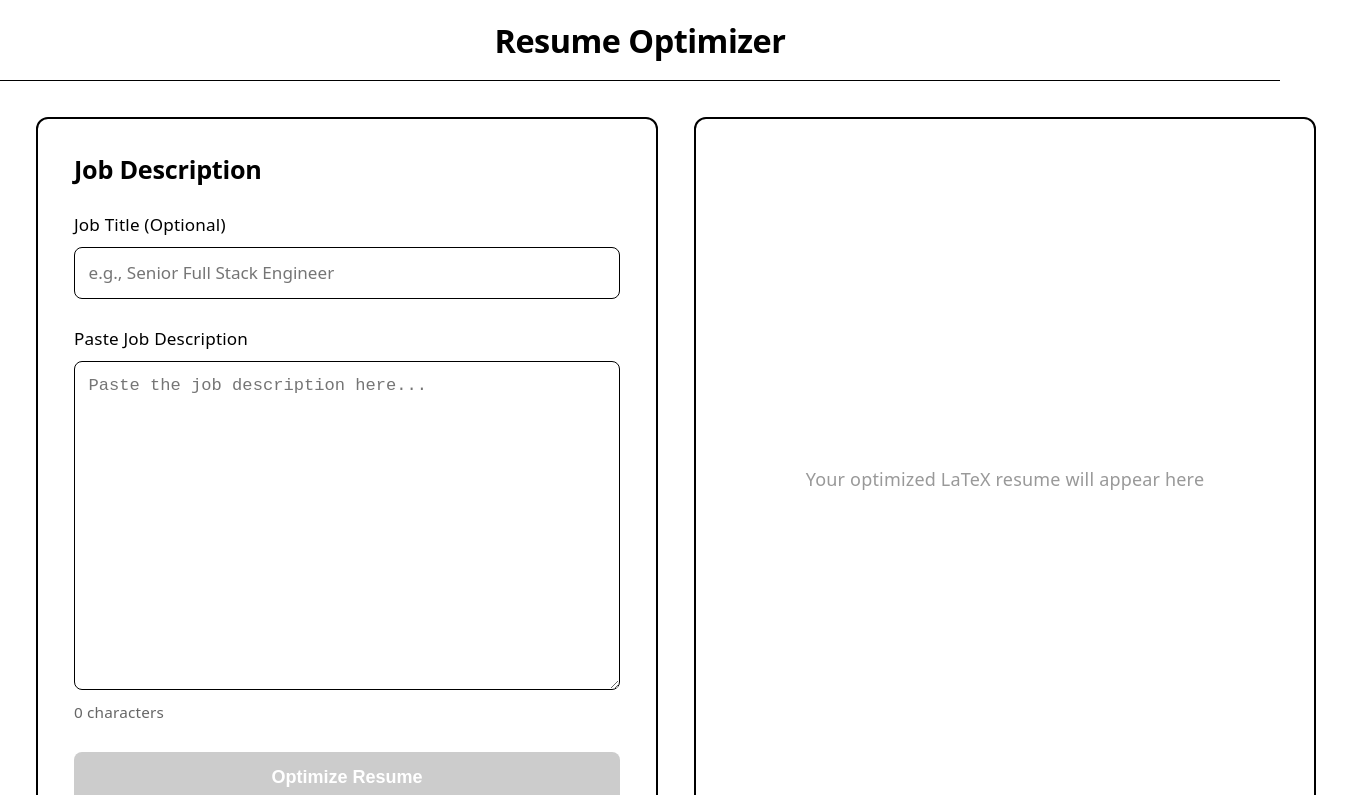
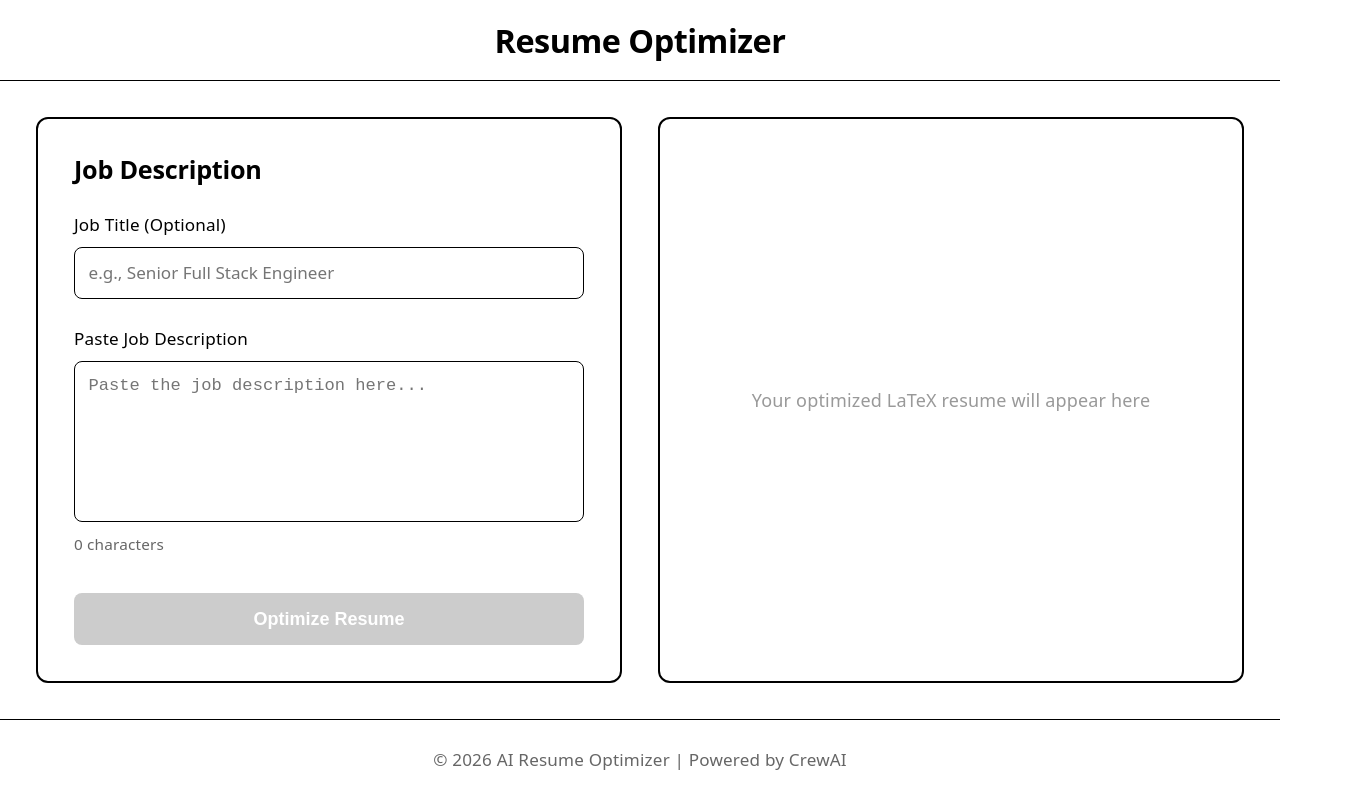
Before and after one commit to prateekrauniyar345/resume-builder-by-parts, a React app in the folder frontend/: page / in a window 1280 px wide. Shown: the top 795 px of the page, 1352 px wide, since content can reach past the window. Built offline with nearby package versions, Linux system fonts and the light colour scheme; the HTML template or start-up script is replaced by a standard one.

Commit message:
adjusted the frontend style.

```diff
--- a/frontend/src/App.css
+++ b/frontend/src/App.css
@@ -3,6 +3,7 @@
   display: flex;
   flex-direction: column;
   background: #ffffff;
+  overflow-x: hidden;
 }
 
 .app-header {
@@ -11,6 +12,7 @@
   padding: 1.5rem 2rem;
   text-align: center;
   margin: 0;
+  flex-shrink: 0;
 }
 
 .app-header h1 {
@@ -23,10 +25,12 @@
 
 .app-main {
   flex: 1;
-  padding: 2rem;
-  max-width: 1400px;
-  margin: 0 auto;
+  padding: 2rem 0;
+  display: flex;
+  min-height: 0;
+  box-sizing: border-box;
   width: 100%;
+  overflow: hidden;
 }
 
 .app-footer {
@@ -35,6 +39,7 @@
   padding: 1.5rem 2rem;
   text-align: center;
   margin-top: auto;
+  flex-shrink: 0;
 }
 
 .app-footer p {
--- a/frontend/src/index.css
+++ b/frontend/src/index.css
@@ -30,37 +30,29 @@
   }
 }
 
-@media (prefers-color-scheme: dark) {
-  :root {
-    --text: #9ca3af;
-    --text-h: #f3f4f6;
-    --bg: #16171d;
-    --border: #2e303a;
-    --code-bg: #1f2028;
-    --accent: #c084fc;
-    --accent-bg: rgba(192, 132, 252, 0.15);
-    --accent-border: rgba(192, 132, 252, 0.5);
-    --social-bg: rgba(47, 48, 58, 0.5);
-    --shadow:
-      rgba(0, 0, 0, 0.4) 0 10px 15px -3px, rgba(0, 0, 0, 0.25) 0 4px 6px -2px;
-  }
+* {
+  box-sizing: border-box;
+}
 
-  #social .button-icon {
-    filter: invert(1) brightness(2);
-  }
+html, body {
+  margin: 0;
+  padding: 0;
+  overflow-x: hidden;
 }
 
 body {
-  margin: 0;
+  background: #ffffff;
 }
 
 #root {
   width: 100%;
   margin: 0 auto;
   text-align: left;
-  min-height: 100svh;
   display: flex;
   flex-direction: column;
+  min-height: 100vh;
+  overflow-x: hidden;
+}
   box-sizing: border-box;
 }
 
--- a/frontend/src/styles/ResumeOptimizer.css
+++ b/frontend/src/styles/ResumeOptimizer.css
@@ -1,19 +1,29 @@
 .optimizer-container {
   width: 100%;
-  height: 100%;
+  flex: 1;
+  box-sizing: border-box;
+  padding: 0 2rem;
+  display: flex;
+  flex-direction: column;
+  min-height: 0;
 }
 
 .two-column-layout {
   display: grid;
   grid-template-columns: 1fr 1fr;
   gap: 2rem;
-  height: 100%;
+  flex: 1;
+  max-width: 100%;
+  box-sizing: border-box;
+  min-height: 0;
 }
 
 .left-column,
 .right-column {
   display: flex;
   flex-direction: column;
+  min-width: 0;
+  min-height: 0;
 }
 
 .section-card {
@@ -24,6 +34,8 @@
   display: flex;
   flex-direction: column;
   height: 100%;
+  overflow: hidden;
+  box-sizing: border-box;
 }
 
 .section-card h2 {
@@ -37,7 +49,6 @@
   display: flex;
   align-items: center;
   justify-content: center;
-  min-height: 400px;
   color: #999999;
   font-size: 1rem;
 }
@@ -46,6 +57,12 @@
   margin-bottom: 1.5rem;
   display: flex;
   flex-direction: column;
+  min-height: 0;
+}
+
+.form-group:has(.form-textarea) {
+  flex: 1;
+  margin-bottom: 0.5rem;
 }
 
 .form-group label {
@@ -82,15 +99,16 @@
 }
 
 .form-textarea {
-  resize: vertical;
-  min-height: 300px;
+  resize: none;
+  flex: 1;
+  min-height: 0;
   font-family: 'Courier New', monospace;
 }
 
 .char-count {
   font-size: 0.85rem;
   color: #666666;
-  margin: 0.5rem 0 0 0;
+  margin: 0.5rem 0 1.5rem 0;
 }
 
 .error-box {
@@ -174,8 +192,8 @@
   border-radius: 8px;
   padding: 1.5rem;
   overflow-y: auto;
-  max-height: 500px;
   flex: 1;
+  min-height: 300px;
 }
 
 .latex-preview pre {
@@ -212,15 +230,19 @@
   }
 
   .form-textarea {
-    min-height: 250px;
+    min-height: 200px;
   }
 
   .latex-preview {
-    max-height: 350px;
+    min-height: 250px;
   }
 }
 
 @media (max-width: 640px) {
+  .optimizer-container {
+    padding: 0 1rem;
+  }
+
   .section-card {
     padding: 1.5rem;
   }
@@ -235,7 +257,7 @@
   }
 
   .form-textarea {
-    min-height: 200px;
+    min-height: 150px;
   }
 }
 
```
